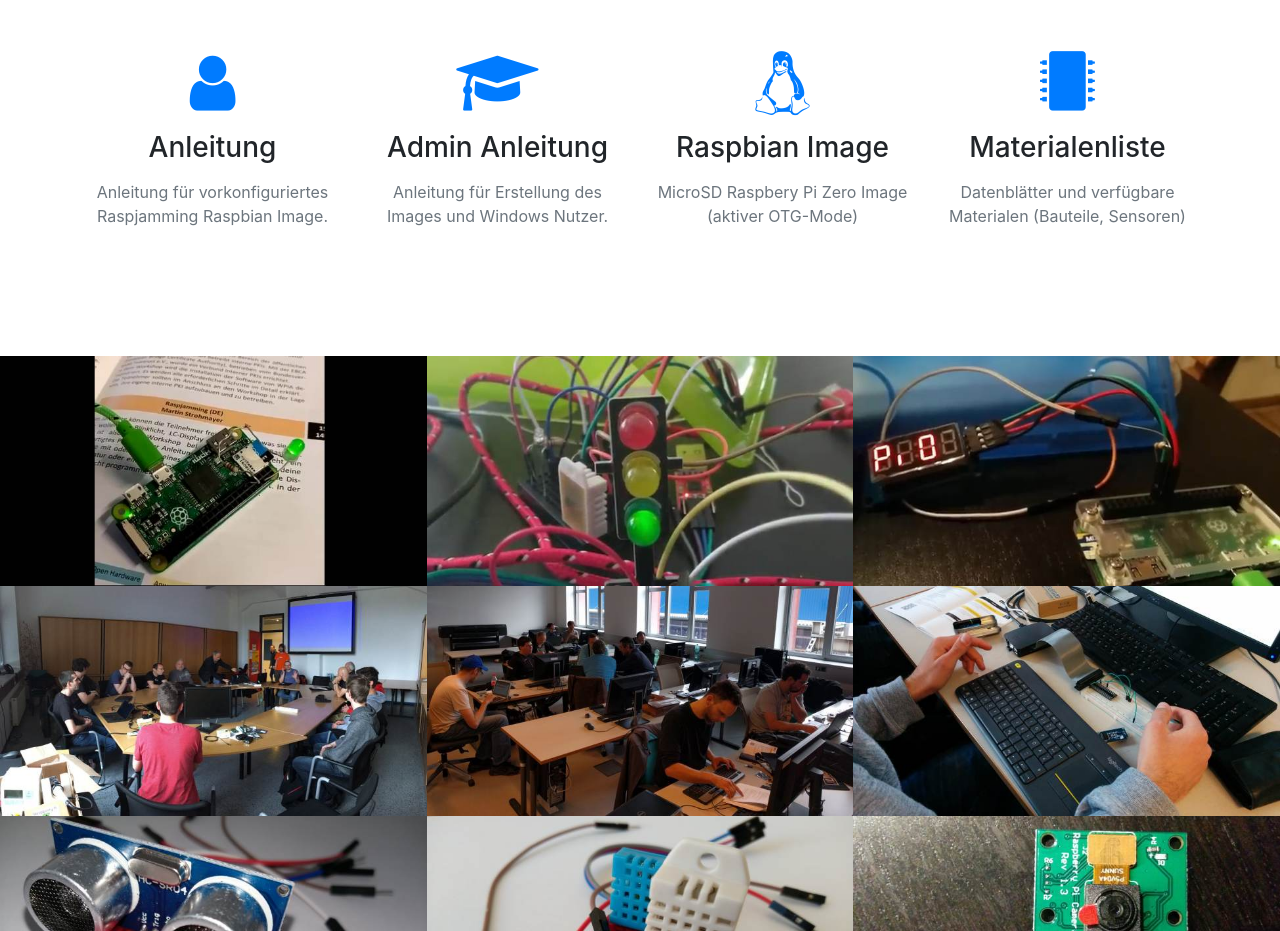
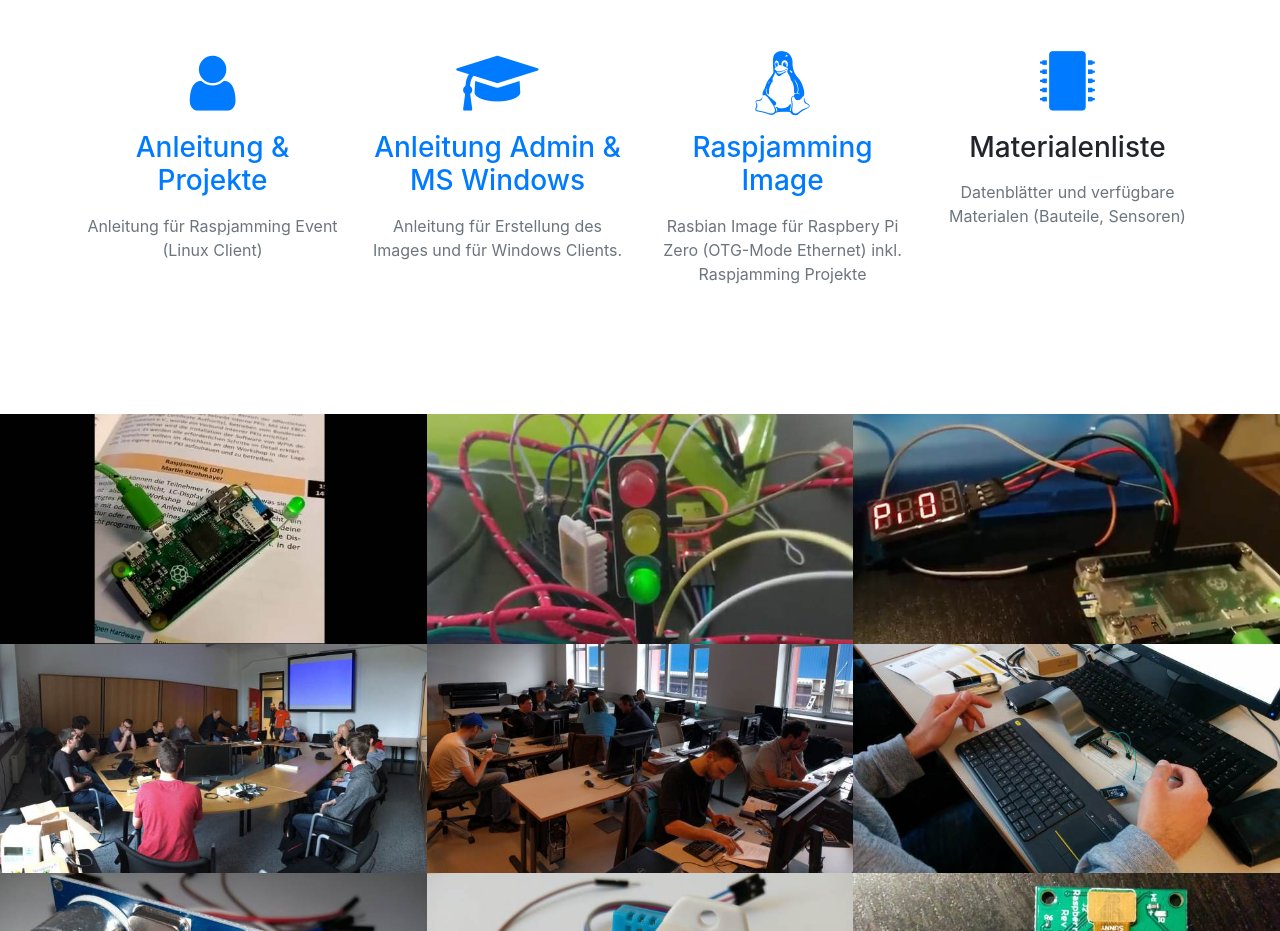
Before and after one commit to GrazerComputerClub/Raspjamming-Doc, a website with bundled scripts: page index.html in a window 1280 px wide. Shown: the part 2799-3730 px from the top of the page. Built offline with nearby package versions, Linux system fonts and the light colour scheme.

Commit message:
Downlods verfügbar

```diff
--- a/index.html
+++ b/index.html
@@ -141,25 +141,22 @@ Der Rechtsweg ist ausgeschlossen.</p>
           <div class="col-lg-3 col-md-6 text-center">
             <div class="service-box mt-5 mx-auto">
               <i class="fa fa-4x fa-user text-primary mb-3 sr-icons"></i>
-              <!-- <a href="Raspjamming.pdf"><h3 class="mb-3">Anleitung</h3></a> -->
-              <h3 class="mb-3">Anleitung</h3>
-              <p class="text-muted mb-0">Anleitung für vorkonfiguriertes Raspjamming Raspbian Image.</p>
+              <a href="PDF/Raspjamming-GLT18.pdf"><h3 class="mb-3">Anleitung & Projekte</h3></a>
+              <p class="text-muted mb-0">Anleitung für Raspjamming Event (Linux Client)</p>
             </div>
           </div>
           <div class="col-lg-3 col-md-6 text-center">
             <div class="service-box mt-5 mx-auto">
               <i class="fa fa-4x fa-graduation-cap text-primary mb-3 sr-icons"></i>
-              <!--<a href="Raspjamming-Admin.pdf"><h3 class="mb-3">Admin Anleitung</h3></a> -->
-              <h3 class="mb-3">Admin Anleitung</h3>
-              <p class="text-muted mb-0">Anleitung für Erstellung des Images und Windows Nutzer.</p>
+              <a href="PDF/Raspjamming - Admin-GLT18.pdf"><h3 class="mb-3">Anleitung Admin & MS Windows</h3></a>
+              <p class="text-muted mb-0">Anleitung für Erstellung des Images und für Windows Clients.</p>
             </div>
           </div>
           <div class="col-lg-3 col-md-6 text-center">
             <div class="service-box mt-5 mx-auto">
               <i class="fa fa-4x fa-linux text-primary mb-3 sr-icons"></i> <!-- a-newspaper-o fa-file-pdf-o-->
-              <!--<a href="Raspjamming.img.gz"><h3 class="mb-3">Raspbian Image</h3></a> -->
-              <h3 class="mb-3">Raspbian Image</h3>
-              <p class="text-muted mb-0">MicroSD Raspbery Pi Zero Image (aktiver OTG-Mode)</p>
+              <a href="http://strohmayers.com/image/Raspjamming-April-2018.img.7z"><h3 class="mb-3">Raspjamming Image</h3></a>
+              <p class="text-muted mb-0">Rasbian Image für Raspbery Pi Zero (OTG-Mode Ethernet) inkl. Raspjamming Projekte</p>
             </div>
           </div>
           <div class="col-lg-3 col-md-6 text-center">
```
Also changed, not shown: img/portfolio/thumbnails/raffle_open.jpg (added), 2 other files.
